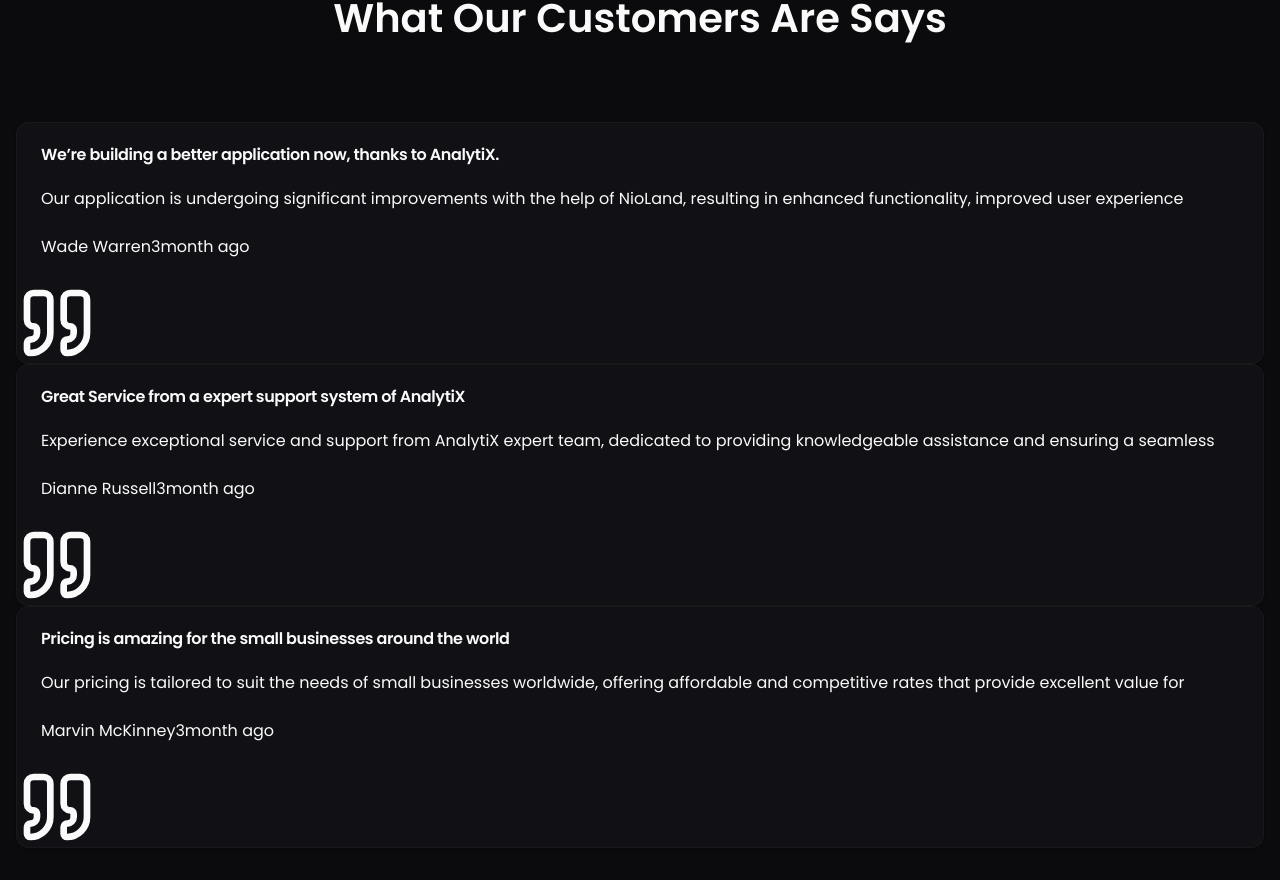
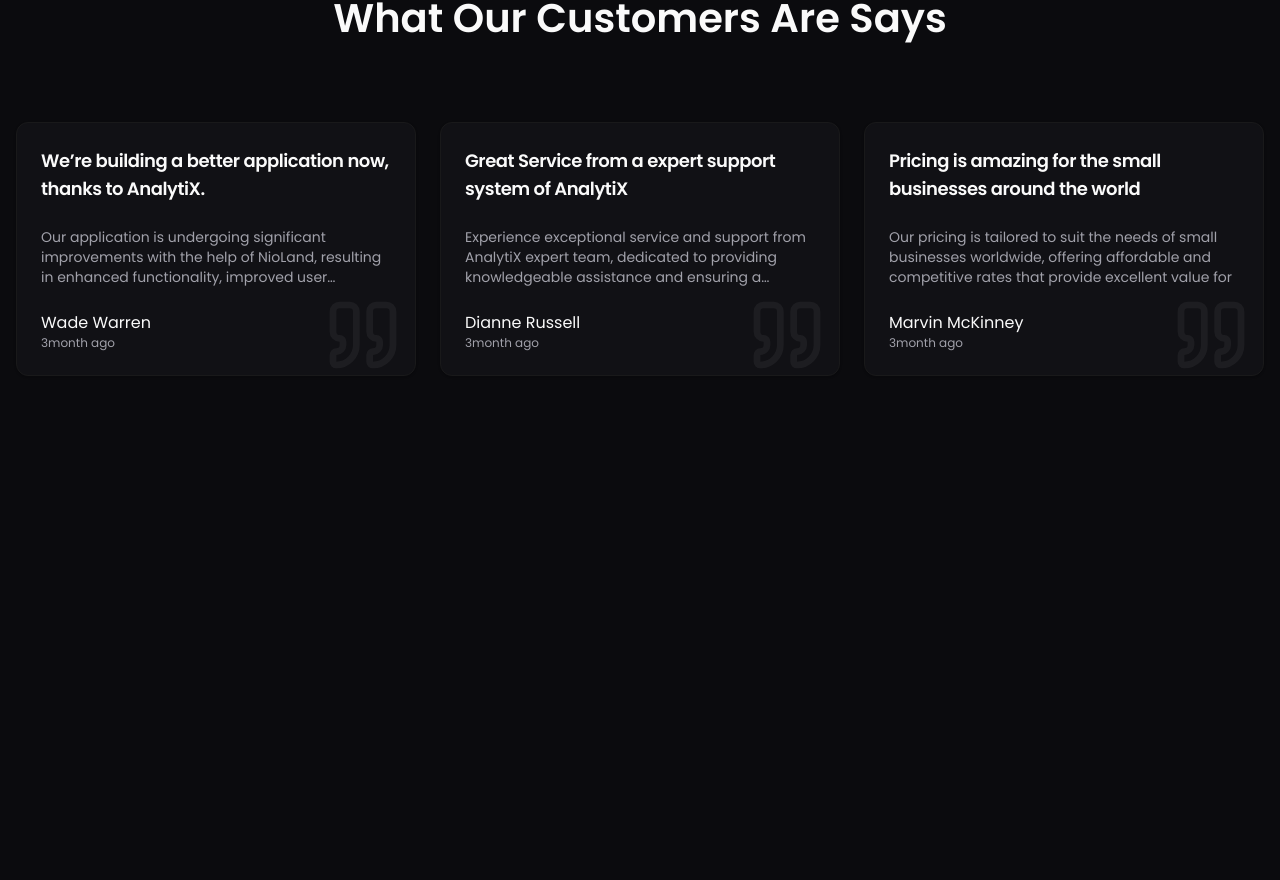
Before and after one commit to Jisap/Analytics, a React (Vite) app: page / in a window 1280 px wide. Shown: the part 5120-6000 px from the top of the page. After the commit the page ends 5560 px from the top, so only its background shows below. Built offline with nearby package versions, Linux system fonts and the light colour scheme.

Commit message:
feat: enhance Review component with improved animations and styling for review cards

```diff
--- a/src/components/Review.tsx
+++ b/src/components/Review.tsx
@@ -4,7 +4,6 @@
 import {
   Card,
   CardContent,
-  CardDescription,
   CardFooter,
   CardHeader,
   CardTitle,
@@ -39,31 +38,42 @@
           </motion.h2>
         </div>
 
-        <motion.div>
+        <motion.div
+          variants={variants.staggerContainer}
+          initial="start"
+          whileInView="end"
+          viewport={{ once: true }}
+          className="grid grid-cols-1 gap-6 md:grid-cols-2 lg:grid-cols-3"
+        >
           {reviewData.reviewCard.map(({title, text, reviewAuthor, date}, index) => (
-            <motion.div key={index}>
-              <Card>
+            <motion.div
+              key={index}
+              variants={variants.fadeInUp}
+            >
+              <Card className="relative">
                 <CardHeader>
-                  <CardTitle>
+                  <CardTitle className="text-lg">
                     {title}
                   </CardTitle>
                 </CardHeader>
 
                 <CardContent>
-                  <p>
+                  <p className="text-sm text-muted-foreground line-clamp-3">
                     {text}
                   </p>
                 </CardContent>
 
-                <CardFooter>
+                <CardFooter className="block">
                   <p>
                     {reviewAuthor}
                   </p>
 
-                  <p>{date}</p>
+                  <p className="text-xs text-muted-foreground">
+                    {date}
+                  </p>
                 </CardFooter>
 
-                <div>
+                <div className="absolute bottom-0 right-3 opacity-[0.05]">
                   <Quote size={80}/>
                 </div>
               </Card>
```
